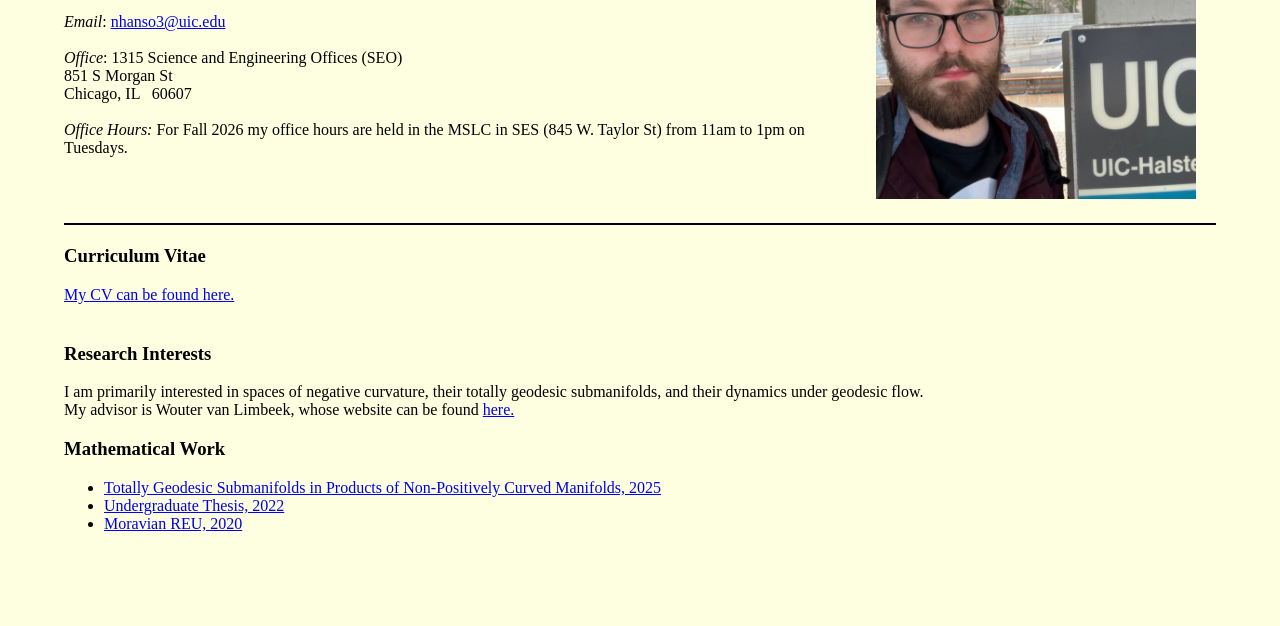
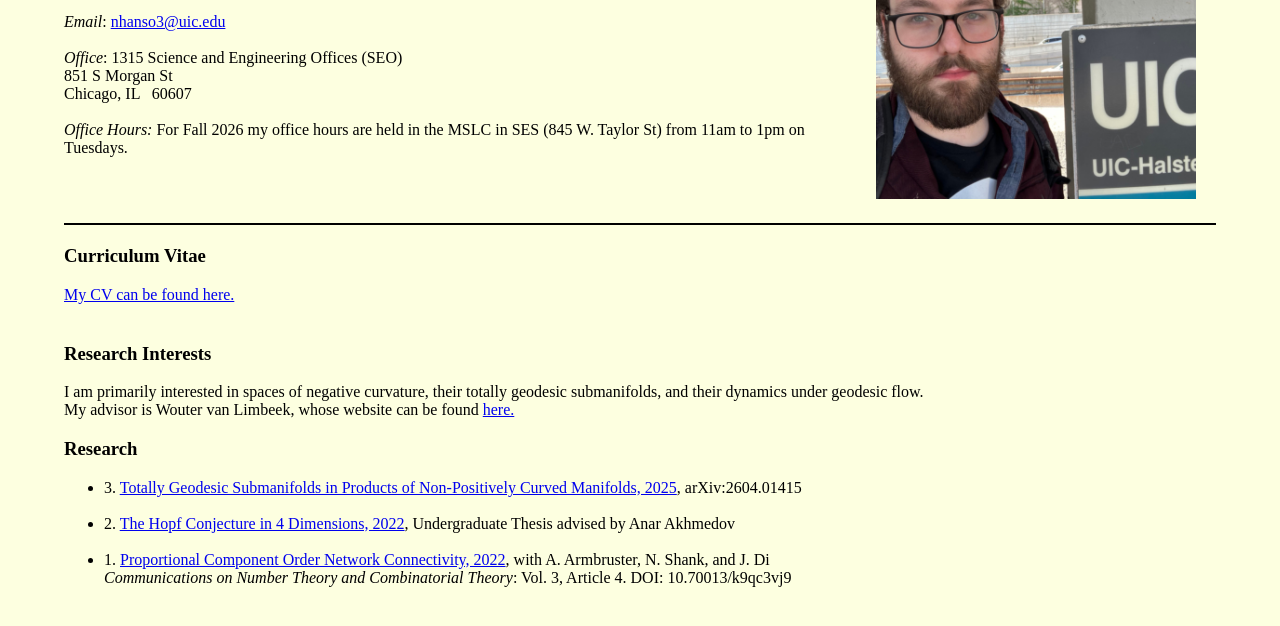
Before and after one commit to nickhanson1/nickhanson1.github.io, a plain HTML site: page index.html in a window 1280 px wide. Shown: the part 118-744 px from the top of the page. Drawn offline with Linux system fonts and the light colour scheme.

Commit message:
Updated research

```diff
--- a/index.html
+++ b/index.html
@@ -79,12 +79,13 @@
                 My advisor is Wouter van Limbeek, whose website can be found <a href="https://homepages.math.uic.edu/~vanlimbeek/">here. </a>
             </p>
 
-        <h3 id="events">Mathematical Work</h3>
+        <h3 id="events">Research</h3>
         <ul>
-        <li><a href="paper1.pdf">Totally Geodesic Submanifolds in Products of
-Non-Positively Curved Manifolds, 2025</a></li>
-        <li><a href="BachelorThesis.pdf">Undergraduate Thesis, 2022</a></li>
-        <li><a href="NetworkConnectivity.pdf">Moravian REU, 2020</a></li>
+        <li>3. <a href="paper1.pdf">Totally Geodesic Submanifolds in Products of
+Non-Positively Curved Manifolds, 2025</a>, arXiv:2604.01415 </li><br>
+        <li>2. <a href="BachelorThesis.pdf">The Hopf Conjecture in 4 Dimensions, 2022</a>, Undergraduate Thesis advised by Anar Akhmedov</li><br>
+        <li>1. <a href="NetworkConnectivity.pdf">Proportional Component Order Network Connectivity, 2022</a>, with A. Armbruster, N. Shank, and J. Di <br> <i>Communications on Number Theory and Combinatorial Theory</i>: Vol. 3, Article 4.
+DOI: 10.70013/k9qc3vj9 </li>
         </ul>
 
         <!--
```
